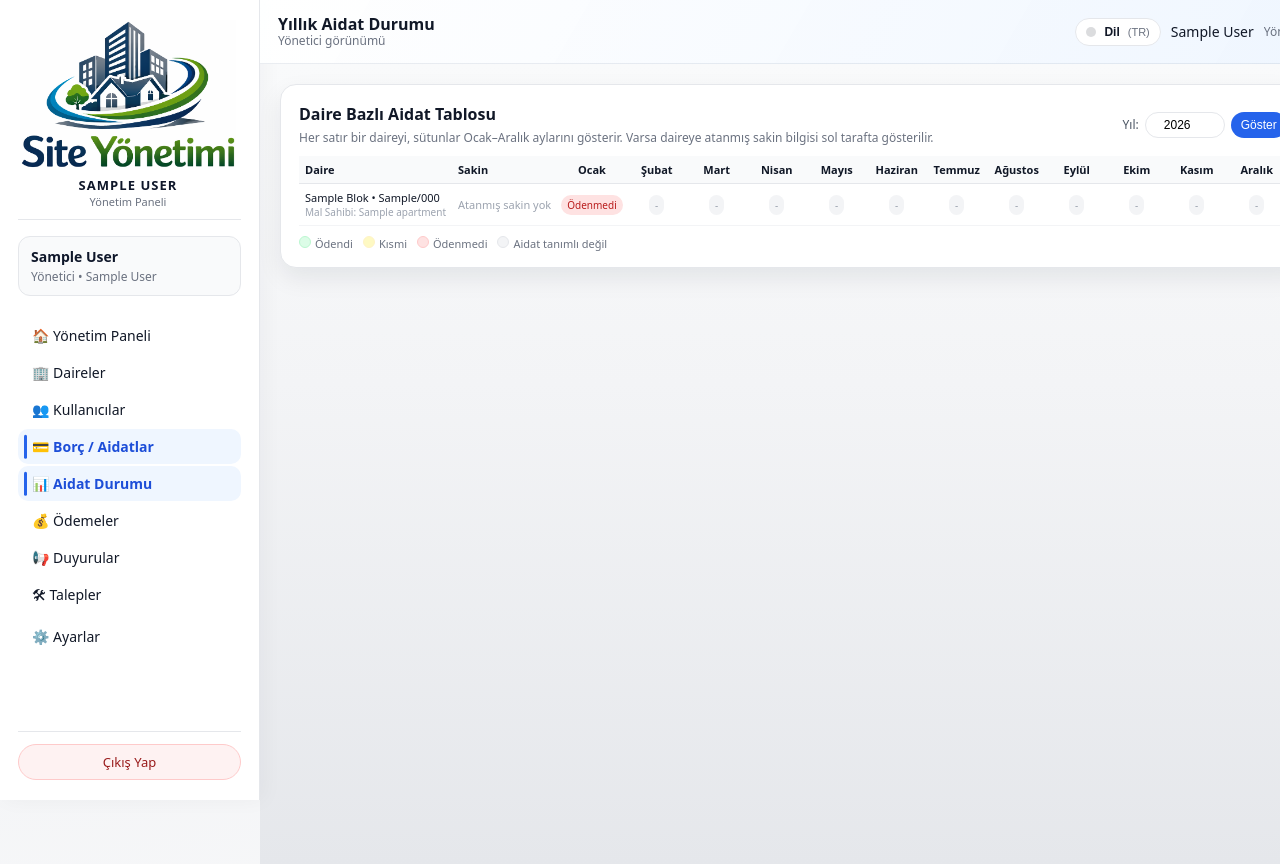
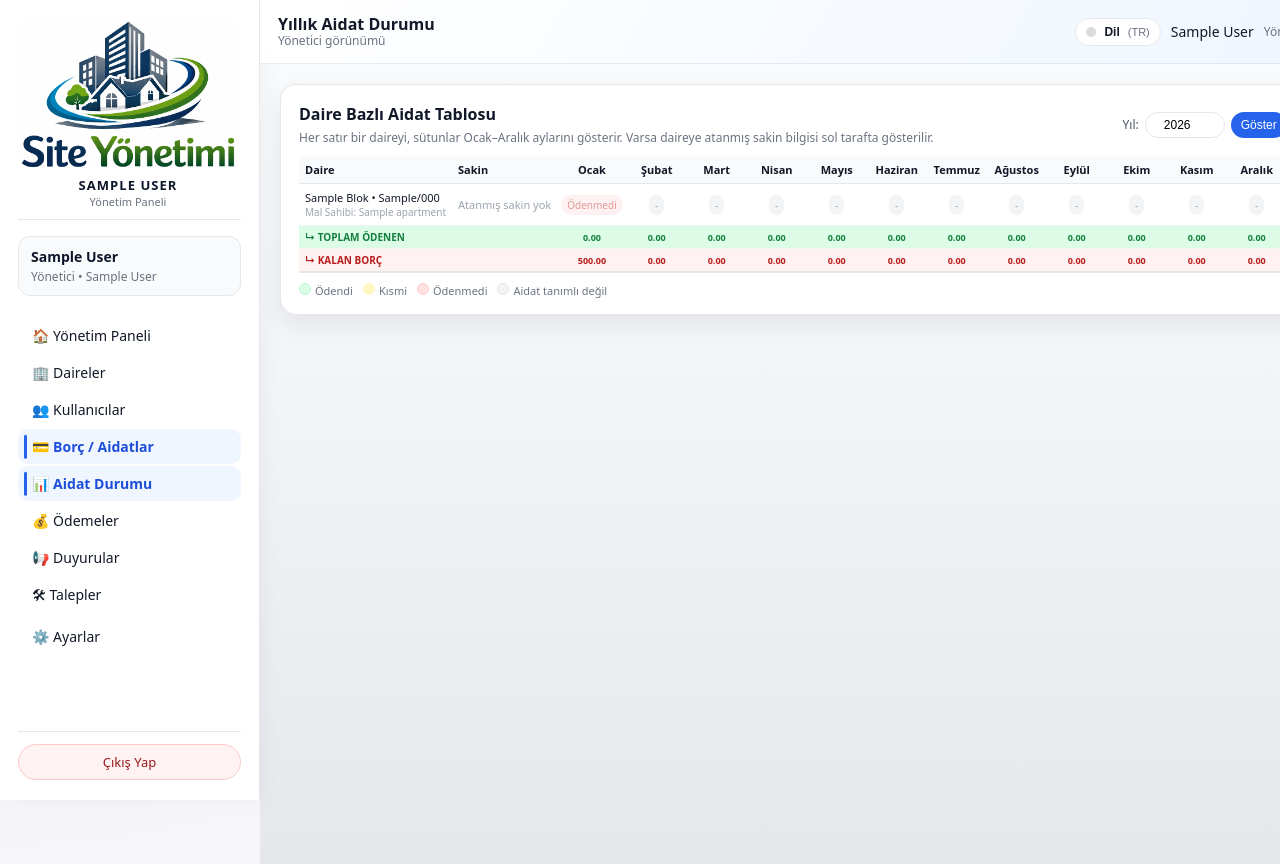
Before and after one commit to aydogmusserhat/siteyonetim, a Flask app: page /admin/dues-summary in a window 1280 px wide. Run offline with Flask 3, Linux system fonts and the light colour scheme; the visitor is signed in with stand-in values (Sample User, id 1); data comes from the database, SQL or seed files in the repository; tables that the repository leaves empty hold one stand-in row (values such as "Sample post").

Commit message:
aidatlar ödenmedi flash

```diff
--- a/routes/admin_routes.py
+++ b/routes/admin_routes.py
@@ -551,18 +551,6 @@ def delete_site(site_id: int):
         flash("Site silinirken bir hata oluştu.", "error")
 
     return redirect(url_for("admin.manage_sites"))
-# ======================
-def _get_current_admin():
-    """Session'daki admin kullanıcının User nesnesini döner."""
-    user_id = session.get("user_id")
-    if not user_id:
-        return None
-    try:
-        return User.query.get(user_id)
-    except SQLAlchemyError as exc:
-        current_app.logger.exception("Admin bilgisi alınamadı: %s", exc)
-        return None
-
 
 # ======================
 #  SETTINGS / SITE NAME
@@ -1832,16 +1820,16 @@ def update_bill(bill_id: int):
 
 
 # ===== AİDAT DURUMU (YILLIK ÖZET TABLOSU + OTOMATİK AYLIK BORÇ) =====
+# admin_routes.py dosyasında aşağıdaki yerin tamamını değiştir:
+# Satır başlangıcı: @admin_bp.route("/dues-summary", methods=["GET"])
+# Satır bitişi: return render_template(...) ile bitişini bulup tümünü değiştir
+
 @admin_bp.route("/dues-summary", methods=["GET"])
 @admin_required
 def dues_summary():
     """
     Her DAİRE için, seçilen yılda Ocak–Aralık aidat durumlarını özetleyen tablo.
-
-    Not:
-    - Bu fonksiyon "otomatik aidat oluşturma" işini scheduler gibi değil,
-      bu sayfa açıldığında (lazy) yapar.
-    - Çoklu site güvenliği için tüm sorgular site_id ile filtrelenmiştir.
+    + HER DAİRE İÇİN AYLAR BAZINDA TOPLAM ÖDENEN / KALAN BORÇ satırları
     """
     # --- Aktif site kontrolü ---
     admin_user = _get_current_admin()
@@ -1893,8 +1881,6 @@ def dues_summary():
         apartments = []
 
     # 2) İçinde bulunulan yıl ve ay için otomatik aidat oluştur (lazy)
-    #    - sadece aidat kontrolü
-    #    - site_id yaz
     if year == current_year and apartments:
         try:
             active_apartment_ids = {apt.id for apt in apartments if apt.id is not None}
@@ -2048,12 +2034,28 @@ def dues_summary():
     rows = []
     for apt in apartments:
         monthly_status = {}
+
+        # ✅ HER DAİRE İÇİN AYLAR BAZINDA ÖDENEN VE KALAN
+        monthly_paid = {}
+        monthly_remaining = {}
+
         for m_num, _m_label in months:
             key = (apt.id, m_num)
+
+            # Durum
             if key in status_map:
                 monthly_status[m_num] = status_map[key]
             else:
                 monthly_status[m_num] = None  # O ay için borç yok
+
+            # Ödenen tutar
+            paid_for_month = paid_totals.get(key, Decimal("0"))
+            monthly_paid[m_num] = paid_for_month
+
+            # Kalan borç
+            billed_for_month = bill_totals.get(key, Decimal("0"))
+            remaining_for_month = billed_for_month - paid_for_month
+            monthly_remaining[m_num] = remaining_for_month if remaining_for_month > 0 else Decimal("0.00")
 
         resident = resident_by_apartment.get(apt.id)
         rows.append(
@@ -2061,6 +2063,8 @@ def dues_summary():
                 "apartment": apt,
                 "resident": resident,
                 "monthly": monthly_status,
+                "monthly_paid": monthly_paid,           # ✅ YENİ
+                "monthly_remaining": monthly_remaining, # ✅ YENİ
             }
         )
 
--- a/templates/admin/aidat_durumu.html
+++ b/templates/admin/aidat_durumu.html
@@ -1,7 +1,7 @@
 {% extends "base.html" %}
 
 {# ============================================================
-   AİDAT DURUMU - 4 DİL (TR / EN / ME / RU) UYUMLU
+   AIDAT DURUMU - 4 DİL (TR / EN / ME / RU) UYUMLU
    ============================================================ #}
 
 {% set LANG = session.get('lang','tr') %}
@@ -35,7 +35,10 @@
     'legend_unpaid': 'Ödenmedi',
     'legend_not_defined': 'Aidat tanımlı değil',
 
-    'no_data': 'Görüntülenecek daire veya aidat kaydı bulunamadı.'
+    'no_data': 'Görüntülenecek daire veya aidat kaydı bulunamadı.',
+
+    'summary_paid': 'TOPLAM ÖDENEN',
+    'summary_remaining': 'KALAN BORÇ'
   },
 
   'en': {
@@ -66,7 +69,10 @@
     'legend_unpaid': 'Unpaid',
     'legend_not_defined': 'No dues defined',
 
-    'no_data': 'No apartments or dues records found to display.'
+    'no_data': 'No apartments or dues records found to display.',
+
+    'summary_paid': 'TOTAL PAID',
+    'summary_remaining': 'REMAINING DEBT'
   },
 
   'me': {
@@ -97,7 +103,10 @@
     'legend_unpaid': 'Neplaćeno',
     'legend_not_defined': 'Članarina nije definisana',
 
-    'no_data': 'Nema stanova ili evidencija članarine za prikaz.'
+    'no_data': 'Nema stanova ili evidencija članarine za prikaz.',
+
+    'summary_paid': 'UKUPNO PLAĆENO',
+    'summary_remaining': 'PREOSTALI DUG'
   },
 
   'ru': {
@@ -105,7 +114,7 @@
     'topbar_title': 'Годовой статус взносов',
 
     'table_title': 'Таблица взносов по квартирам',
-    'table_desc': 'Каждая строка представляет квартиру, а столбцы — месяцы с января по декабрь. Если к квартире прикреплён жилец, его данные отображаются слева.',
+    'table_desc': 'Каждая строка представляет квартиру, а столбцы – месяцы с января по декабрь. Если к квартире прикреплён жилец, его данные отображаются слева.',
 
     'year': 'Год',
     'show': 'Показать',
@@ -128,7 +137,10 @@
     'legend_unpaid': 'Не оплачено',
     'legend_not_defined': 'Взнос не определён',
 
-    'no_data': 'Нет квартир или записей о взносах для отображения.'
+    'no_data': 'Нет квартир или записей о взносах для отображения.',
+
+    'summary_paid': 'ВСЕГО ОПЛАЧЕНО',
+    'summary_remaining': 'ОСТАТОК ДОЛГА'
   }
 } %}
 
@@ -148,6 +160,21 @@
 {% block topbar_title %}{{ tp('topbar_title') }}{% endblock %}
 
 {% block content %}
+
+<style>
+  @keyframes pulse-flash {
+    0%, 100% {
+      opacity: 1;
+    }
+    50% {
+      opacity: 0.4;
+    }
+  }
+
+  .unpaid-flash {
+    animation: pulse-flash 1.5s ease-in-out infinite !important;
+  }
+</style>
 
 <div class="card" style="overflow-x:auto;">
 
@@ -194,6 +221,8 @@
           {% for row in rows %}
             {% set apt = row.apartment %}
             {% set res = row.resident %}
+
+            <!-- DAİRE / SAKİN SATIRI -->
             <tr style="border-bottom:1px solid #f3f4f6;">
               <!-- Daire -->
               <td style="padding:6px 6px; white-space:nowrap;">
@@ -221,7 +250,7 @@
                 {% endif %}
               </td>
 
-              <!-- Aylar -->
+              <!-- Aylar - Durum -->
               {% for m_num, m_label in months %}
                 {% set st = row.monthly[m_num] %}
                 <td style="padding:4px 4px; text-align:center;">
@@ -238,9 +267,9 @@
                       {{ tp('partial') }}
                     </span>
                   {% elif st == 'open' %}
-                    <span style="display:inline-flex; align-items:center; justify-content:center;
-                                 padding:3px 6px; border-radius:999px; font-size:10px;
-                                 background:#fee2e2; color:#b91c1c;">
+                    <span class="unpaid-flash" style="display:inline-flex; align-items:center; justify-content:center;
+                                padding:3px 6px; border-radius:999px; font-size:10px;
+                                background:#fee2e2; color:#b91c1c;">
                       {{ tp('unpaid') }}
                     </span>
                   {% else %}
@@ -253,7 +282,41 @@
                 </td>
               {% endfor %}
             </tr>
+
+            <!-- ÖDENEN TUTARLAR SATIRI -->
+            <tr style="border-bottom:1px solid #f3f4f6; background:#dcfce7;">
+              <td colspan="2" style="padding:4px 6px; font-weight:bold; color:#15803d; font-size:10px;">
+                ↳ {{ tp('summary_paid') }}
+              </td>
+              {% for m_num, m_label in months %}
+                <td style="padding:4px 4px; text-align:center; font-weight:bold; color:#15803d; font-size:9px;">
+                  {% if row.monthly_paid and row.monthly_paid[m_num] %}
+                    {{ "%.2f"|format(row.monthly_paid[m_num]|float) }}
+                  {% else %}
+                    0.00
+                  {% endif %}
+                </td>
+              {% endfor %}
+            </tr>
+
+            <!-- KALAN BORÇ SATIRI -->
+            <tr style="border-bottom:2px solid #e5e7eb; background:#fef2f2;">
+              <td colspan="2" style="padding:4px 6px; font-weight:bold; color:#b91c1c; font-size:10px;">
+                ↳ {{ tp('summary_remaining') }}
+              </td>
+              {% for m_num, m_label in months %}
+                <td style="padding:4px 4px; text-align:center; font-weight:bold; color:#b91c1c; font-size:9px;">
+                  {% if row.monthly_remaining and row.monthly_remaining[m_num] %}
+                    {{ "%.2f"|format(row.monthly_remaining[m_num]|float) }}
+                  {% else %}
+                    0.00
+                  {% endif %}
+                </td>
+              {% endfor %}
+            </tr>
+
           {% endfor %}
+
         </tbody>
       </table>
     </div>
```
